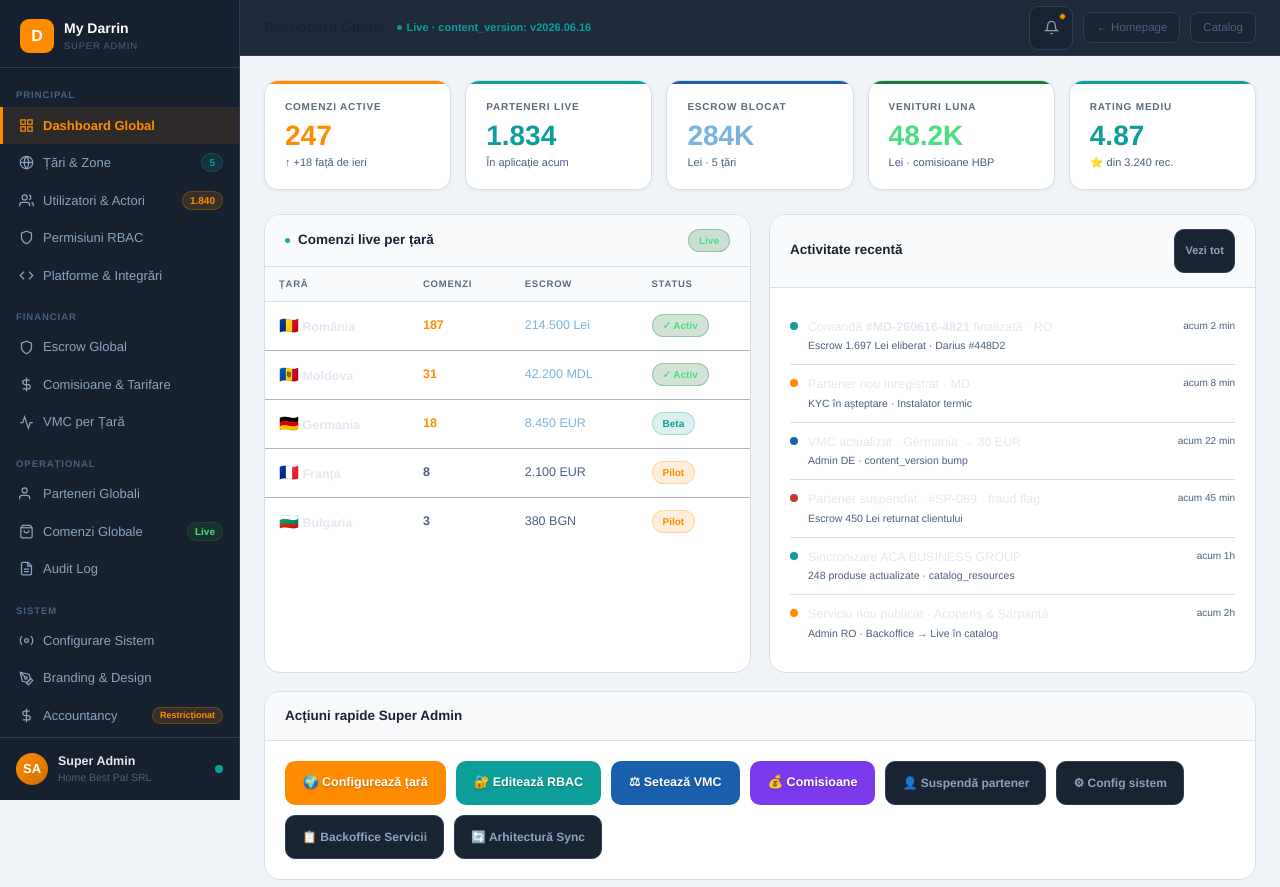
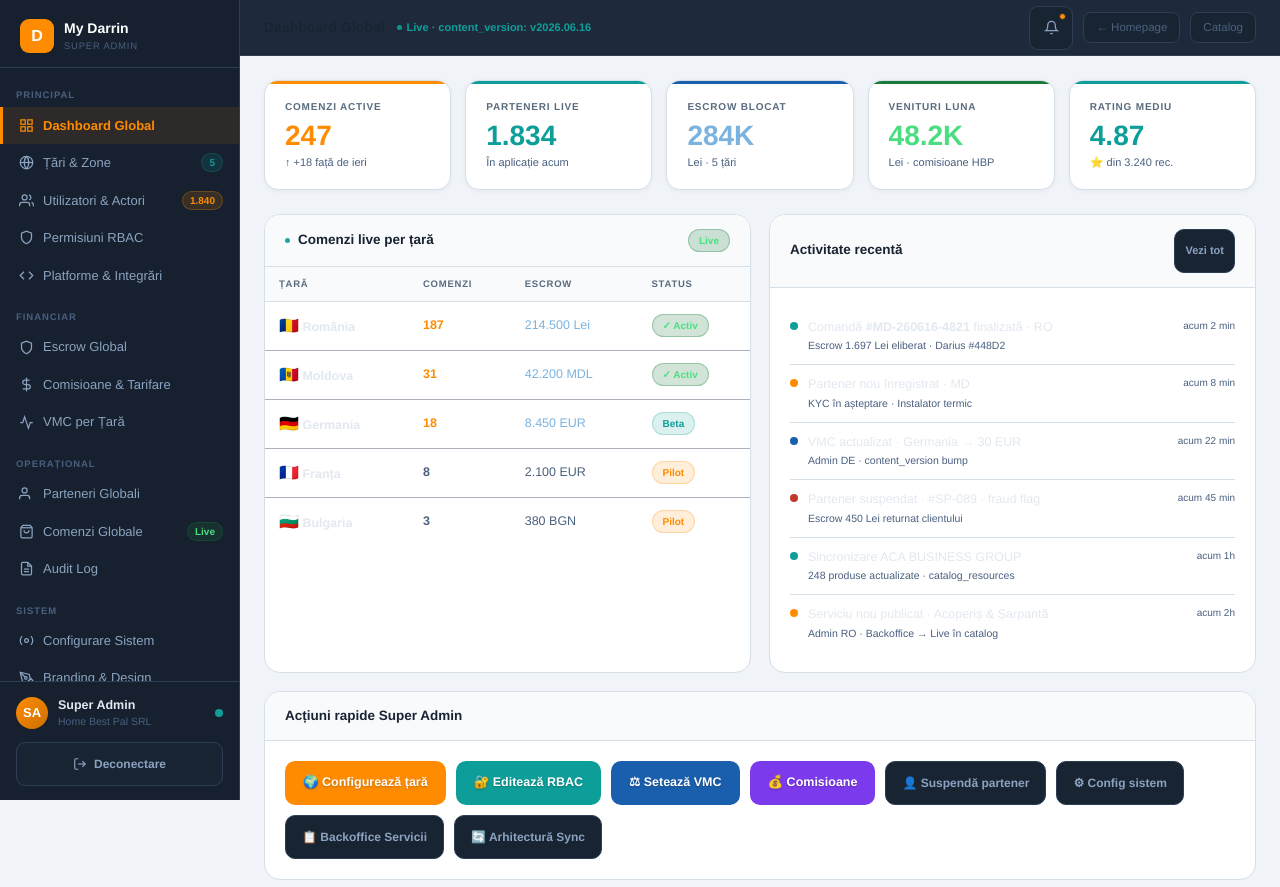
Before and after one commit to mydarrin-hbp/darrin_cloude, a website: page mydarrin-superadmin.html in a window 1280 px wide. Shown: the top 887 px of the page. Drawn offline with nearby package versions, Linux system fonts and the light colour scheme.

Commit message:
Add files via upload

```diff
--- a/mydarrin-superadmin.html
+++ b/mydarrin-superadmin.html
@@ -523,6 +523,10 @@
       </div>
       <div style="margin-left:auto;width:8px;height:8px;border-radius:50%;background:#0E9E99"></div>
     </div>
+    <button onclick="window.MyDarrinAuth.performLogout()" style="width:100%;margin-top:12px;display:flex;align-items:center;justify-content:center;gap:7px;padding:9px;border-radius:9px;border:1px solid #2D3F55;background:#192433;color:#8BA3C0;font-size:12px;font-weight:600;cursor:pointer;font-family:inherit;transition:all .15s" onmouseover="this.style.background='rgba(192,57,43,.15)';this.style.color='#F87171';this.style.borderColor='rgba(192,57,43,.3)'" onmouseout="this.style.background='#192433';this.style.color='#8BA3C0';this.style.borderColor='#2D3F55'">
+      <svg width="14" height="14" fill="none" stroke="currentColor" stroke-width="2" viewBox="0 0 24 24"><path d="M9 21H5a2 2 0 01-2-2V5a2 2 0 012-2h4"/><polyline points="16 17 21 12 16 7"/><line x1="21" y1="12" x2="9" y2="12"/></svg>
+      Deconectare
+    </button>
   </div>
 </aside>
 
```
